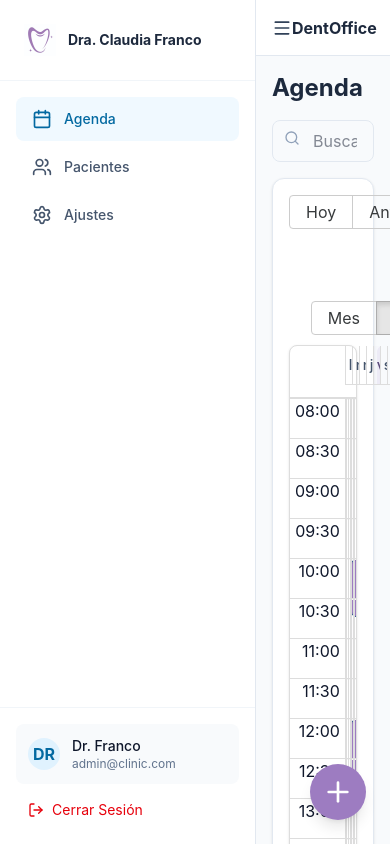
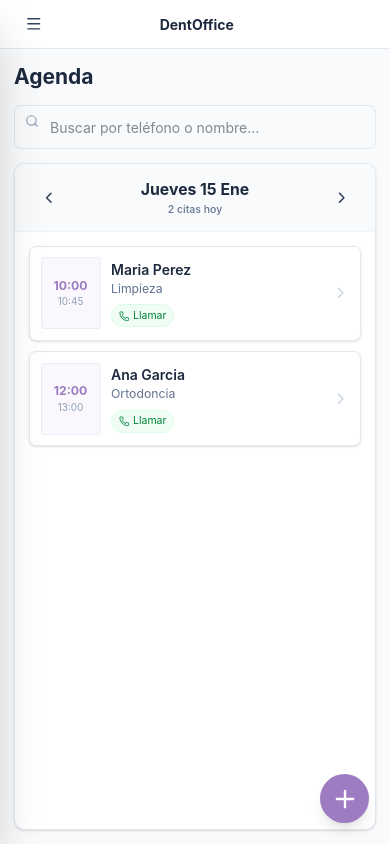
Before and after one commit to erubiodg-afk/AGENDA-CONSULTORIO, a React (Vite) app: page / in a window 390 px wide. Both pictures are taken after a click on the button "Continuar con Google". Built offline with nearby package versions, Linux system fonts and the light colour scheme.

Commit message:
responsive
responsive

```diff
--- a/src/components/agenda/AppointmentModal.jsx
+++ b/src/components/agenda/AppointmentModal.jsx
@@ -248,7 +248,7 @@ export function AppointmentModal({ isOpen, onClose, initialDate, initialEvent, o
                             <input
                                 type="date"
                                 className={cn(
-                                    "w-full pl-11 rounded-lg border pr-3 py-2 text-sm transition-all shadow-sm",
+                                    "w-full h-11 pl-11 rounded-lg border pr-3 py-2 text-sm transition-all shadow-sm",
                                     errors.date ? "border-red-500" : "border-slate-300 focus:border-brand-purple focus:ring-1 focus:ring-brand-purple/20"
                                 )}
                                 value={formData.date}
--- a/src/components/layout/AppLayout.jsx
+++ b/src/components/layout/AppLayout.jsx
@@ -4,25 +4,37 @@ import { Menu } from 'lucide-react';
 import { Button } from '../ui/Button';
 
 export function AppLayout({ children, onLogout }) {
-    const [sidebarOpen, setSidebarOpen] = React.useState(true);
+    const [sidebarOpen, setSidebarOpen] = React.useState(false); // Default closed on mobile
 
     return (
         <div className="flex h-screen w-full overflow-hidden bg-slate-50">
-            <div className={`${sidebarOpen ? 'block' : 'hidden'} md:block h-full`}>
+            {/* Mobile Sidebar Overlay */}
+            {sidebarOpen && (
+                <div
+                    className="fixed inset-0 bg-slate-900/50 z-40 md:hidden backdrop-blur-sm transition-opacity"
+                    onClick={() => setSidebarOpen(false)}
+                />
+            )}
+
+            {/* Sidebar Container */}
+            <div className={`
+                fixed inset-y-0 left-0 z-50 w-64 bg-white transform transition-transform duration-300 ease-in-out md:translate-x-0 md:static md:h-full shadow-2xl md:shadow-none
+                ${sidebarOpen ? 'translate-x-0' : '-translate-x-full'}
+            `}>
                 <Sidebar onLogout={onLogout} />
             </div>
 
-            <div className="flex-1 flex flex-col h-full overflow-hidden">
+            <div className="flex-1 flex flex-col h-full overflow-hidden w-full">
                 {/* Topbar Mobile Toggle */}
-                <header className="md:hidden h-14 bg-white border-b border-slate-200 flex items-center px-4 justify-between">
-                    <Button variant="ghost" size="icon" onClick={() => setSidebarOpen(!sidebarOpen)}>
+                <header className="md:hidden h-14 bg-white border-b border-slate-200 flex items-center px-4 justify-between shrink-0">
+                    <Button variant="ghost" size="icon" onClick={() => setSidebarOpen(true)}>
                         <Menu className="w-5 h-5" />
                     </Button>
                     <span className="font-bold text-slate-800">DentOffice</span>
                     <div className="w-10" /> {/* Spacer */}
                 </header>
 
-                <main className="flex-1 overflow-y-auto p-4 md:p-6">
+                <main className="flex-1 overflow-y-auto p-4 md:p-6 w-full">
                     {children}
                 </main>
             </div>
--- a/src/components/ui/Button.jsx
+++ b/src/components/ui/Button.jsx
@@ -19,10 +19,10 @@ export function Button({
     };
 
     const sizes = {
-        default: 'h-10 px-4 py-2',
-        sm: 'h-8 px-3 text-xs',
+        default: 'h-11 px-4 py-2', // Bumped to 44px
+        sm: 'h-9 px-3 text-xs',     // Bumped slightly
         lg: 'h-12 px-8',
-        icon: 'h-10 w-10 p-0 flex items-center justify-center',
+        icon: 'h-11 w-11 p-0 flex items-center justify-center', // Bumped to 44px
     };
 
     return (
--- a/src/components/ui/Modal.jsx
+++ b/src/components/ui/Modal.jsx
@@ -39,8 +39,8 @@ export function Modal({ isOpen, onClose, title, children, footer, className }) {
                 {/* Header */}
                 <div className="flex items-center justify-between px-6 py-4 border-b border-slate-100 shrink-0">
                     <h2 className="text-lg font-semibold text-slate-800">{title}</h2>
-                    <Button variant="ghost" size="icon" onClick={onClose} className="rounded-full hover:bg-slate-100 h-8 w-8">
-                        <X className="w-5 h-5 text-slate-500" />
+                    <Button variant="ghost" size="icon" onClick={onClose} className="rounded-full hover:bg-slate-100 h-11 w-11">
+                        <X className="w-6 h-6 text-slate-500" />
                     </Button>
                 </div>
 
--- a/src/index.css
+++ b/src/index.css
@@ -5,7 +5,15 @@
 
   html,
   body {
-    @apply h-full bg-slate-50 text-slate-900;
+    @apply h-full bg-slate-50 text-slate-900 text-[14px] md:text-[16px];
+    /* Mobile text scaling */
+  }
+
+  /* Global Touch Target fix for inputs */
+  input,
+  select,
+  textarea {
+    @apply min-h-[44px];
   }
 
   #root {
--- a/src/pages/Agenda.jsx
+++ b/src/pages/Agenda.jsx
@@ -215,7 +215,8 @@ export function Agenda() {
             </div>
 
             <div className="flex-1 flex flex-col md:flex-row gap-4 h-[calc(100vh-140px)]">
-                <div className="flex-1 bg-white rounded-xl shadow-sm border border-slate-200 p-4 relative">
+                {/* Desktop Calendar View */}
+                <div className="hidden md:block flex-1 bg-white rounded-xl shadow-sm border border-slate-200 p-4 relative">
                     <Calendar
                         localizer={localizer}
                         events={events}
@@ -256,6 +257,70 @@ export function Agenda() {
                             showMore: total => `+ Ver más (${total})`
                         }}
                     />
+                </div>
+
+                {/* Mobile List View */}
+                <div className="md:hidden flex-1 flex flex-col bg-white rounded-xl shadow-sm border border-slate-200 overflow-hidden">
+                    {/* Mobile Date Navigator */}
+                    <div className="p-4 border-b border-slate-100 bg-slate-50 flex items-center justify-between shrink-0">
+                        <Button variant="ghost" size="icon" onClick={() => setDate(addMinutes(date, -24 * 60))}>
+                            <ChevronRight className="w-5 h-5 rotate-180" />
+                        </Button>
+                        <div className="text-center">
+                            <h2 className="text-lg font-bold text-slate-800 capitalize">
+                                {format(date, 'EEEE d MMM', { locale: esES })}
+                            </h2>
+                            <p className="text-xs text-slate-500 font-medium">
+                                {events.filter(e => isSameDay(e.start, date)).length} citas hoy
+                            </p>
+                        </div>
+                        <Button variant="ghost" size="icon" onClick={() => setDate(addMinutes(date, 24 * 60))}>
+                            <ChevronRight className="w-5 h-5" />
+                        </Button>
+                    </div>
+
+                    {/* Mobile Event List */}
+                    <div className="flex-1 overflow-y-auto p-4 space-y-3">
+                        {events.filter(e => isSameDay(e.start, date)).length === 0 ? (
+                            <div className="h-full flex flex-col items-center justify-center text-slate-400">
+                                <Calendar className="w-12 h-12 mb-3 opacity-20" />
+                                <p className="text-sm">No hay citas para este día</p>
+                                <Button size="sm" variant="outline" className="mt-4" onClick={handleCreateNew}>
+                                    Agendar cita
+                                </Button>
+                            </div>
+                        ) : (
+                            events.filter(e => isSameDay(e.start, date))
+                                .sort((a, b) => a.start - b.start)
+                                .map(evt => (
+                                    <div
+                                        key={evt.id}
+                                        onClick={() => handleSelectEvent(evt)}
+                                        className="bg-white border border-slate-200 rounded-lg p-3 shadow-sm active:scale-[0.98] transition-transform flex gap-3"
+                                    >
+                                        <div className="flex flex-col items-center justify-center px-3 bg-brand-purple/5 rounded border border-brand-purple/10 min-w-[60px]">
+                                            <span className="text-sm font-bold text-brand-purple">{format(evt.start, 'HH:mm')}</span>
+                                            <span className="text-[10px] text-slate-400">{format(evt.end, 'HH:mm')}</span>
+                                        </div>
+                                        <div className="flex-1 min-w-0 py-0.5">
+                                            <h3 className="font-semibold text-slate-800 truncate text-base">{evt.title.split(' - ')[1] || evt.title}</h3>
+                                            <p className="text-sm text-slate-500 truncate">{evt.title.split(' - ')[0]}</p>
+                                            <div className="flex items-center gap-2 mt-2">
+                                                {evt.phone && (
+                                                    <a href={`tel:${evt.phone}`} onClick={(e) => e.stopPropagation()} className="inline-flex items-center gap-1 text-xs px-2 py-1 bg-green-50 text-green-700 rounded-full border border-green-100">
+                                                        <Phone className="w-3 h-3" />
+                                                        Llamar
+                                                    </a>
+                                                )}
+                                            </div>
+                                        </div>
+                                        <div className="flex items-center justify-center text-slate-300">
+                                            <ChevronRight className="w-5 h-5" />
+                                        </div>
+                                    </div>
+                                ))
+                        )}
+                    </div>
                 </div>
 
                 {/* Side Panel for Lists */}
--- a/src/pages/Login.jsx
+++ b/src/pages/Login.jsx
@@ -9,7 +9,7 @@ export function Login({ onLogin }) {
             <div className="absolute bottom-[-10%] right-[-10%] w-[500px] h-[500px] bg-brand-mint/10 rounded-full blur-3xl pointer-events-none" />
 
             {/* Main Card */}
-            <div className="w-full max-w-[420px] bg-white rounded-2xl shadow-xl shadow-slate-200/50 p-8 md:p-10 relative z-10 flex flex-col items-center">
+            <div className="w-full max-w-[420px] md:max-w-[420px] bg-white rounded-2xl shadow-xl shadow-slate-200/50 p-6 md:p-10 relative z-10 flex flex-col items-center mx-4 md:mx-0">
 
                 {/* Isotype */}
                 <div className="w-16 h-16 md:w-20 md:h-20 mb-6">
```
